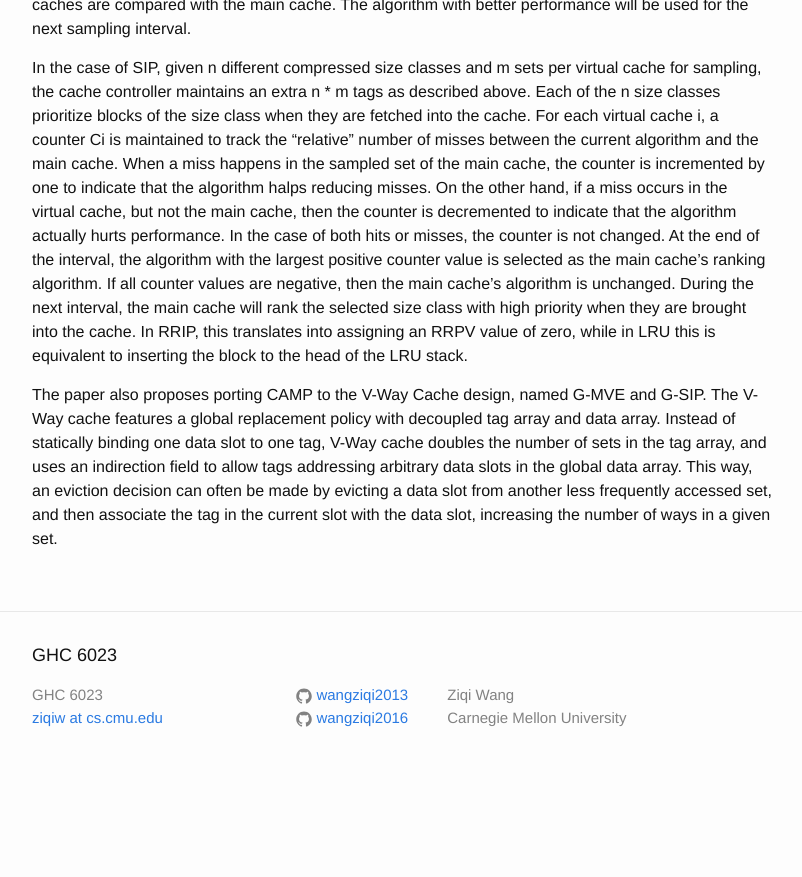
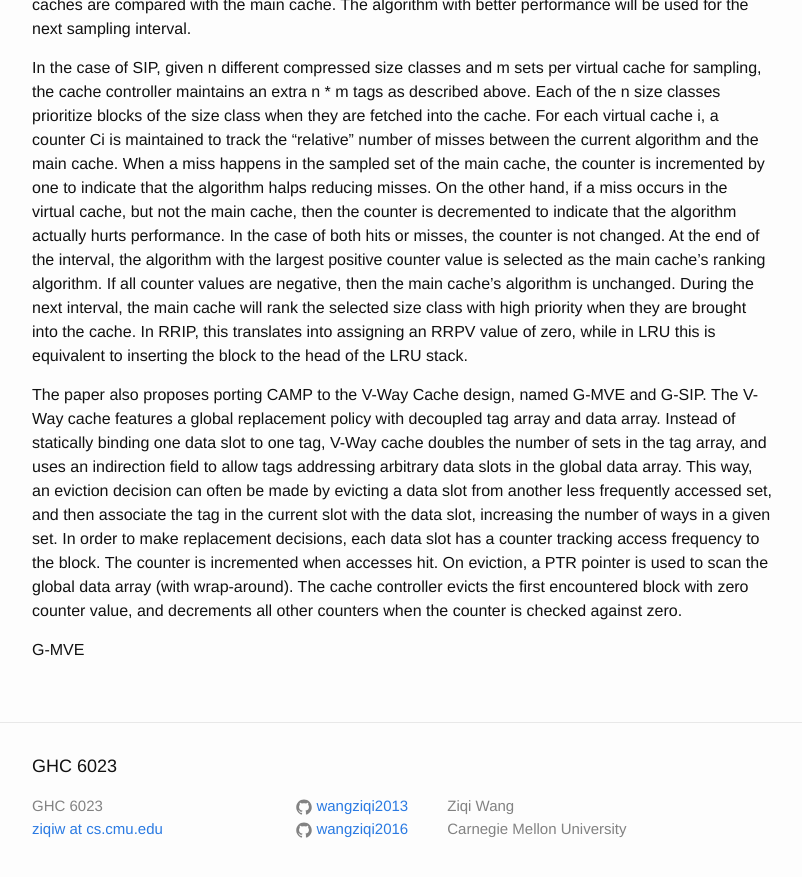
Before and after one commit to wangziqi2013/wangziqi2013.github.io, a Jekyll site: the page built from _posts/2020-06-04-camp.markdown, in a window 1280 px wide and 900 px high, scrolled down 1687 px. Shown: the top 877 px of the window, without its empty margins (238-1040 px from the left). Built offline with Jekyll 4.4.1, drawn with Linux system fonts in a browser that asks for light colours; before the commit the page ends 2476 px from its top, so only the background shows below that.

Commit message:
Adding repl algo

```diff
--- a/_posts/2020-06-04-camp.markdown
+++ b/_posts/2020-06-04-camp.markdown
@@ -82,3 +82,9 @@ V-Way cache doubles the number of sets in the tag array, and uses an indirection
 data slots in the global data array. This way, an eviction decision can often be made by evicting a data slot from
 another less frequently accessed set, and then associate the tag in the current slot with the data slot, increasing
 the number of ways in a given set.
+In order to make replacement decisions, each data slot has a counter tracking access frequency to the block. The
+counter is incremented when accesses hit. On eviction, a PTR pointer is used to scan the global data array (with wrap-around).
+The cache controller evicts the first encountered block with zero counter value, and decrements all other counters
+when the counter is checked against zero.
+
+G-MVE
```
